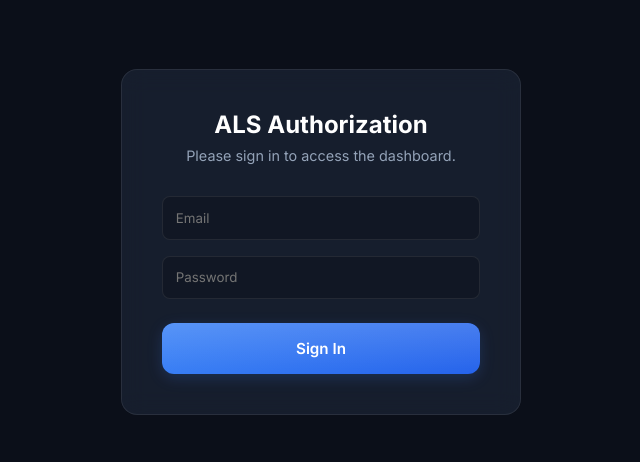
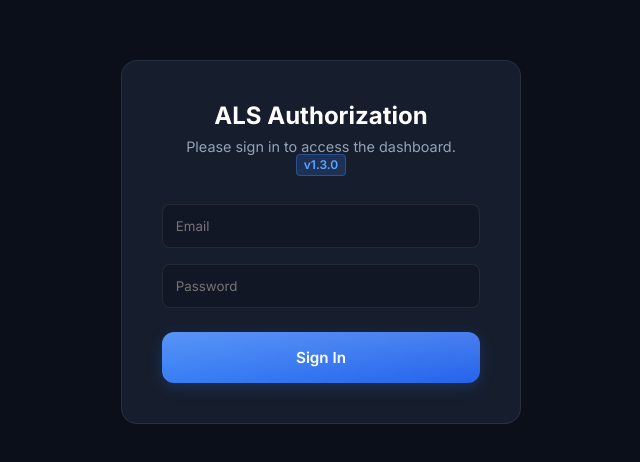
Before and after one commit to al89er/ALS, a plain HTML site: page index.html in a window 1280 px wide. Shown: the part 158-620 px from the top of the page, without its empty margins (319-959 px from the left). Drawn offline with nearby package versions, Linux system fonts and the light colour scheme.

Commit message:
Display version v1.3.0 badge on Web Dashboard header and login dialog

```diff
--- a/index.html
+++ b/index.html
@@ -4,7 +4,7 @@
 <head>
     <meta charset="UTF-8">
     <meta name="viewport" content="width=device-width, initial-scale=1.0">
-    <title>ALS Dashboard | Core</title>
+    <title>ALS Dashboard v1.3.0 | Core</title>
     <link rel="icon" type="image/svg+xml" href="assets/favicon.svg">
     <!-- PWA Requirements -->
     <link rel="manifest" href="manifest.json">
@@ -452,7 +452,7 @@
     <div id="loginOverlay" style="position: fixed; inset: 0; background: var(--bg-color); z-index: 1000; display: flex; align-items: center; justify-content: center; flex-direction: column;">
         <div style="background: rgba(30, 41, 59, 0.6); padding: 2.5rem; border-radius: 16px; border: 1px solid var(--border-color); width: 90%; max-width: 400px; text-align: center; backdrop-filter: blur(12px);">
             <h1 style="margin-bottom: 0.5rem; font-size: 1.5rem; color: #fff;">ALS Authorization</h1>
-            <p style="color: var(--text-secondary); margin-bottom: 2rem; font-size: 0.9rem;">Please sign in to access the dashboard.</p>
+            <p style="color: var(--text-secondary); margin-bottom: 2rem; font-size: 0.9rem;">Please sign in to access the dashboard. <span style="font-size: 0.75rem; font-weight: 600; padding: 0.15rem 0.4rem; background: rgba(59, 130, 246, 0.2); border: 1px solid rgba(59, 130, 246, 0.4); color: #60a5fa; border-radius: 4px;">v1.3.0</span></p>
             <form id="loginForm" onsubmit="handleLogin(event)" style="display: flex; flex-direction: column; gap: 1rem;">
                 <input type="email" id="emailInput" placeholder="Email" required style="padding: 0.8rem; border-radius: 8px; border: 1px solid var(--border-color); background: rgba(0,0,0,0.2); color: #fff; font-family: var(--font-family); outline: none;">
                 <input type="password" id="passwordInput" placeholder="Password" required style="padding: 0.8rem; border-radius: 8px; border: 1px solid var(--border-color); background: rgba(0,0,0,0.2); color: #fff; font-family: var(--font-family); outline: none;">
@@ -469,6 +469,7 @@
         <div class="nav-container">
             <div class="brand">
                 ALS Hub
+                <span style="font-size: 0.7rem; font-weight: 600; padding: 0.2rem 0.5rem; background: rgba(59, 130, 246, 0.2); border: 1px solid rgba(59, 130, 246, 0.4); color: #60a5fa; border-radius: 6px; letter-spacing: 0.5px;">v1.3.0</span>
                 <div class="status-badge" id="statusBadge">
                     <div class="status-dot"></div>
                     <span id="statusText">Connecting...</span>
```
